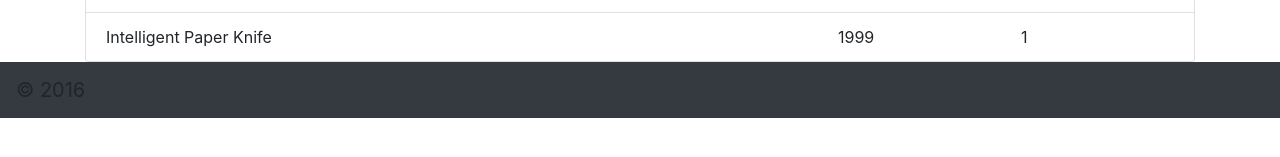
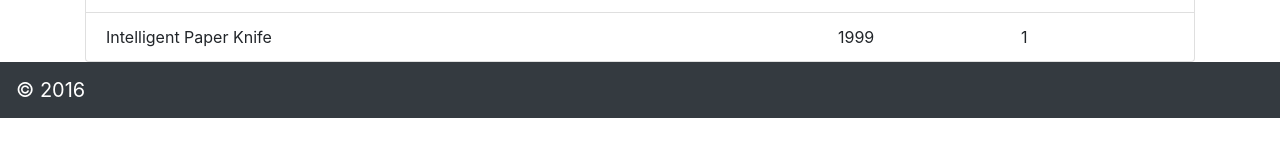
Before and after one commit to keschaefer/react-app-first, a React (Create React App) app: page / in a window 1280 px wide. Shown: the part 247-404 px from the top of the page. Built offline with nearby package versions, Linux system fonts and the light colour scheme.

Commit message:
added hrefs to anchor tags

```diff
--- a/src/components/CartFooter.js
+++ b/src/components/CartFooter.js
@@ -3,7 +3,7 @@ import React from 'react';
 const CartFooter = (props) => {
   return (
     <nav className = "navbar navbar-dark bg-dark" >
-    <a className = "navbar-brand"> &copy; {props.year} </a>
+    <a className = "navbar-brand" href = "http://www.google.com"> &copy; {props.year} </a>
     </nav>
   );
 }
--- a/src/components/CartHeader.js
+++ b/src/components/CartHeader.js
@@ -3,7 +3,7 @@ import React from 'react';
 const CartHeader = () => {
     return (
         <nav className = "navbar navbar-dark bg-primary">
-            <a className = "navbar-brand" href = "#" > Shopping Cart </a>
+            <a className = "navbar-brand" href = "http://www.google.com" > Shopping Cart </a>
         </nav>
     )
 }
```
